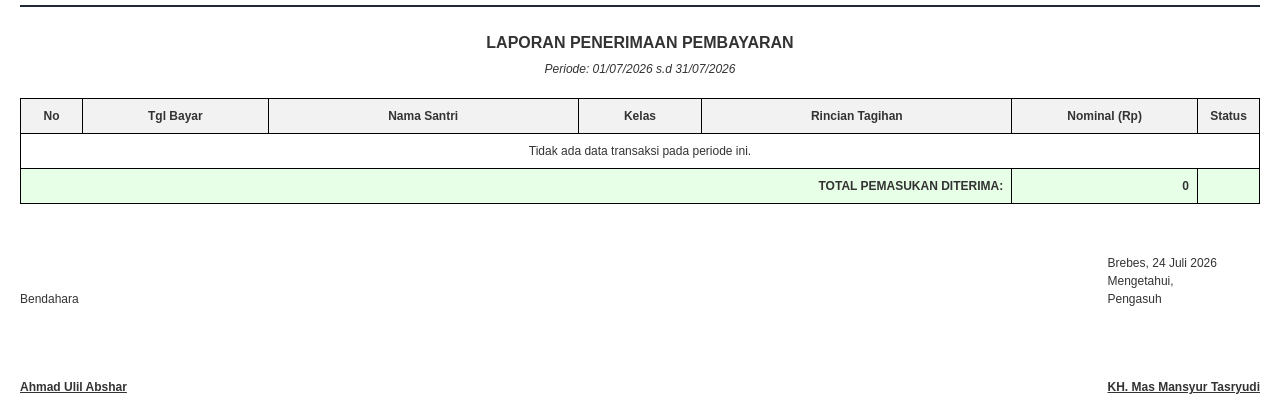
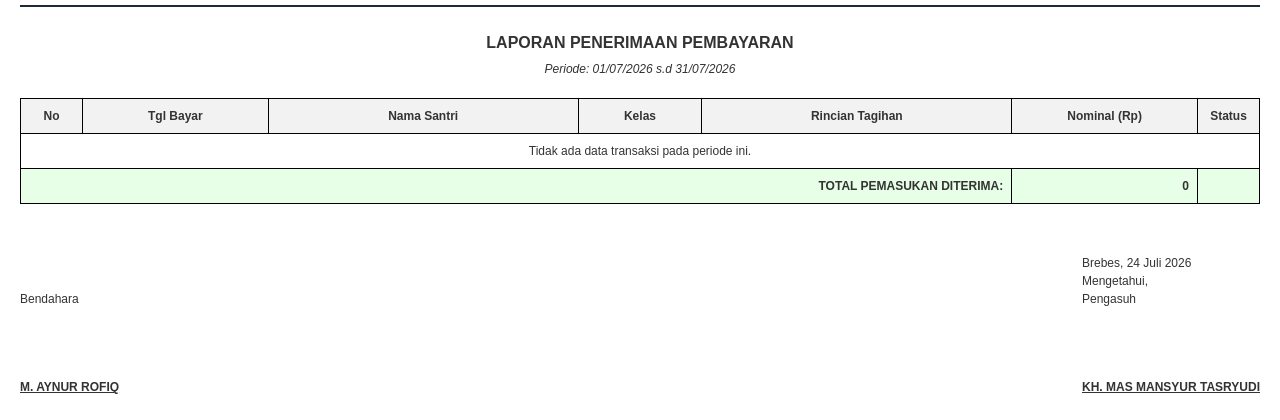
Before and after one commit to zakyrama312/Akademik-Pondok, a PHP site: page /admin/cetak_laporan_keuangan.php in a window 1280 px wide. Shown: the part 380-800 px from the top of the page. Run offline with PHP 8.4, Linux system fonts and the light colour scheme; the visitor is signed in with stand-in values (Sample User, id 1); data that the repository does not hold is empty; some libraries are stand-ins or nearby versions.

Commit message:
Update signature names to uppercase and change treasurer name

```diff
--- a/admin/cetak_data.php
+++ b/admin/cetak_data.php
@@ -196,7 +196,7 @@ if ($format == 'excel') {
                 <div style="width: 280px; text-align: left;">
                     <br><br>Pengasuh Pondok
                     <div style="margin-top: 70px;">
-                        <p style="font-weight: bold; text-decoration: underline; margin: 0;">KH. Mas Mansyur Tasryudi</p>
+                        <p style="font-weight: bold; text-decoration: underline; margin: 0;">KH. MAS MANSYUR TASRYUDI</p>
                     </div>
                 </div>
             </div>
--- a/admin/cetak_laporan_keuangan.php
+++ b/admin/cetak_laporan_keuangan.php
@@ -180,7 +180,7 @@ $q_laporan = mysqli_query($koneksi, $query);
                 <div style="width: 280px; text-align: left;">
                     <br><br>Bendahara
                     <div style="margin-top: 70px;">
-                        <p style="font-weight: bold; text-decoration: underline; margin: 0;">Ahmad Ulil Abshar</p>
+                        <p style="font-weight: bold; text-decoration: underline; margin: 0;">M. AYNUR ROFIQ</p>
                     </div>
                 </div>
             </div>
@@ -188,7 +188,7 @@ $q_laporan = mysqli_query($koneksi, $query);
                 <div style="text-align: left; float: right; width: max-content;">
                     Brebes, <?php echo $tgl_indo; ?><br>Mengetahui,<br>Pengasuh
                     <div style="margin-top: 70px;">
-                        <p style="font-weight: bold; text-decoration: underline; margin: 0;">KH. Mas Mansyur Tasryudi</p>
+                        <p style="font-weight: bold; text-decoration: underline; margin: 0;">KH. MAS MANSYUR TASRYUDI</p>
                     </div>
                 </div>
             </div>
```
